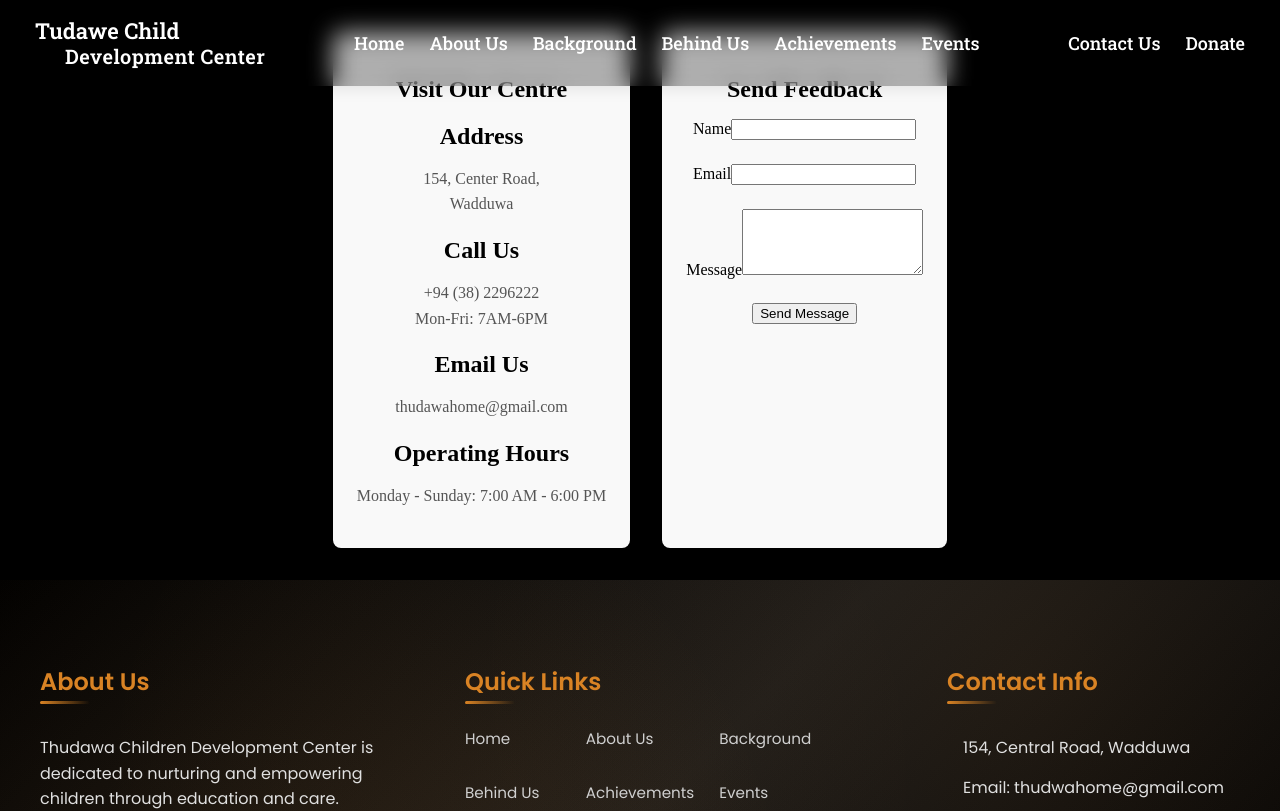
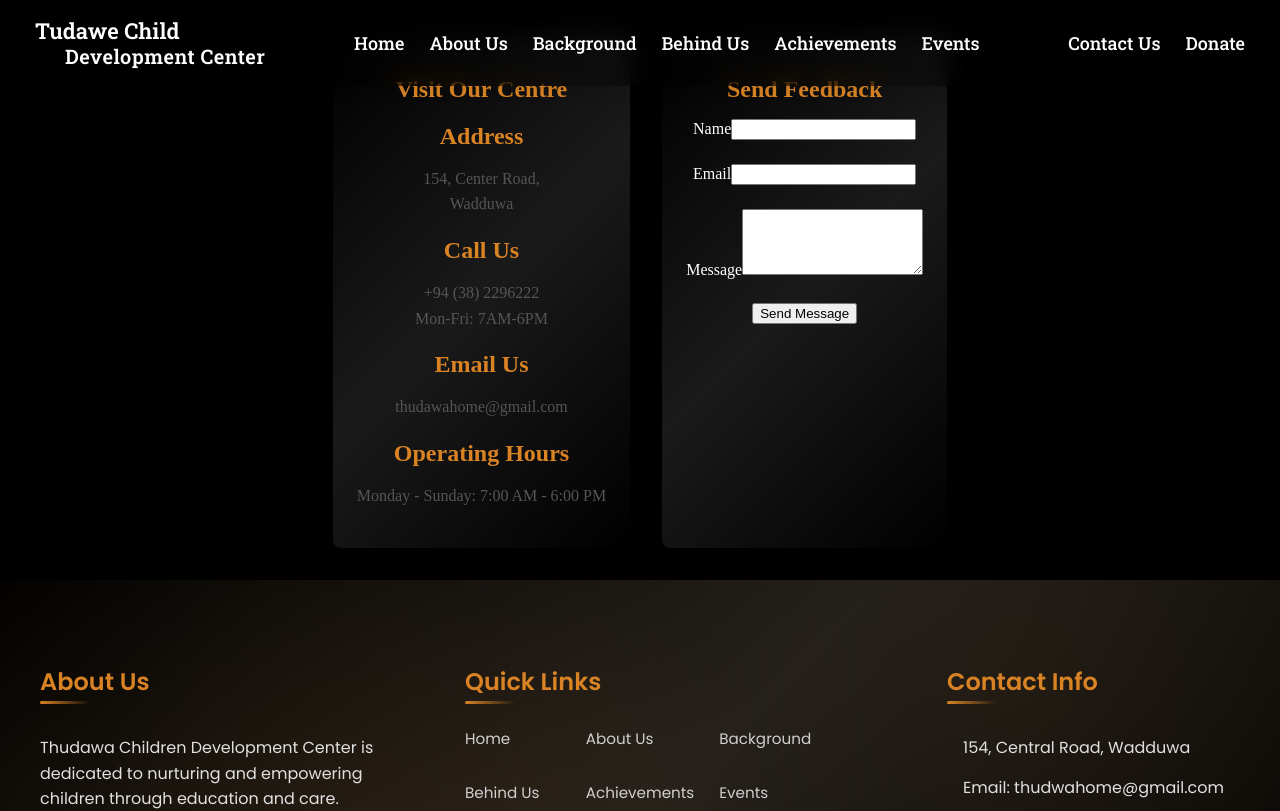
Before and after one commit to Dulan19/Thudawa_Website, a React (Create React App) app: page /Contactus in a window 1280 px wide. Shown: the top 811 px of the page. Built offline with nearby package versions, Linux system fonts and the light colour scheme.

Commit message:
Update Contactus.css

```diff
--- a/src/pages/Stylings/Contactus.css
+++ b/src/pages/Stylings/Contactus.css
@@ -7,7 +7,8 @@
 }
 
 .contactus-card {
-  background-color: #f9f9f9;
+  background: linear-gradient(135deg, #000000 0%, #1a1a1a 50%, #000000 100%);
+  color: white;
   border-radius: 8px;
   padding: 1.5rem;
   box-shadow: 0 2px 4px rgba(0, 0, 0, 0.1);
@@ -23,7 +24,7 @@
 .contactus-card h2 {
   font-size: 1.5rem;
   margin-bottom: 1rem;
-  color: ;
+  color: rgb(217, 131, 36);
 }
 
 .contactus-card p {
```
